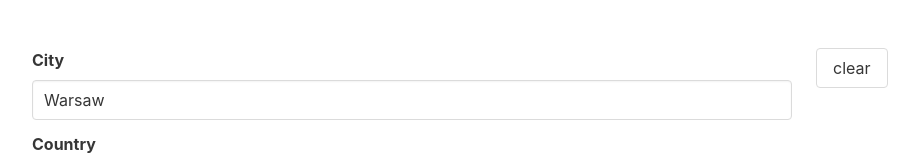
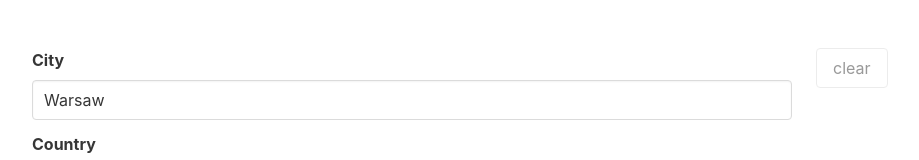
Before and after one commit to Kamilnaja/ng-mish-mash, an Angular app: page / in a window 1280 px wide. Shown: the top 160 px of the page, without its empty margins (32-951 px from the left). Built offline with nearby package versions, Linux system fonts and the light colour scheme.

Commit message:
hide clear button when there is not items in last searches #5

```diff
--- a/src/app/searches/searches.component.html
+++ b/src/app/searches/searches.component.html
@@ -1,5 +1,7 @@
-<button class="button" (click)="handleClear()">clear</button>
-<ul *ngFor="let item of _res" class="tile is-ancesor">
+<button class="button" (click)="handleClear()" [attr.disabled]="lastSearches.length > 0 ? null : 'disabled'">
+  clear
+</button>
+<ul *ngFor="let item of lastSearches" class="tile is-ancesor">
   <li class="tile notification is-child is-parent">
     <div class="tile is-child box">
       <div class="columns">
--- a/src/app/searches/searches.component.ts
+++ b/src/app/searches/searches.component.ts
@@ -9,12 +9,12 @@ import { SearchesService } from './searches.service';
 
 export class SearchesComponent implements OnInit {
 
-  private _res = Array<Object>();
+  private lastSearches = Array<Object>();
 
   constructor(private searchesService: SearchesService) { }
 
   ngOnInit(): void {
-    this.searchesService.result.subscribe(t => this._res = t);
+    this.searchesService.result.subscribe(t => this.lastSearches = t);
   }
 
   handleClear() {
--- a/src/app/searches/searches.service.ts
+++ b/src/app/searches/searches.service.ts
@@ -15,7 +15,7 @@ export class SearchesService {
     this.prepareBehaviourSubject();
   }
 
-  saveToLocalStorage(item: UserSettings) {
+  saveToLocalStorage(newUserSettings: UserSettings) {
     let itemsToSave;
 
     if (this.storageService.getItem(environmentProd.localStorageKey) == null) {
@@ -30,9 +30,9 @@ export class SearchesService {
     }
 
     // check duplicates
-    this.checkDuplicates(item, itemsToSave);
+    this.checkDuplicates(newUserSettings, itemsToSave);
 
-    itemsToSave.unshift(item);
+    itemsToSave.unshift(newUserSettings);
 
     this.storageService.save(environmentProd.localStorageKey, itemsToSave);
     this.result.next(this.storageService.getParsedItem(environmentProd.localStorageKey));
```
